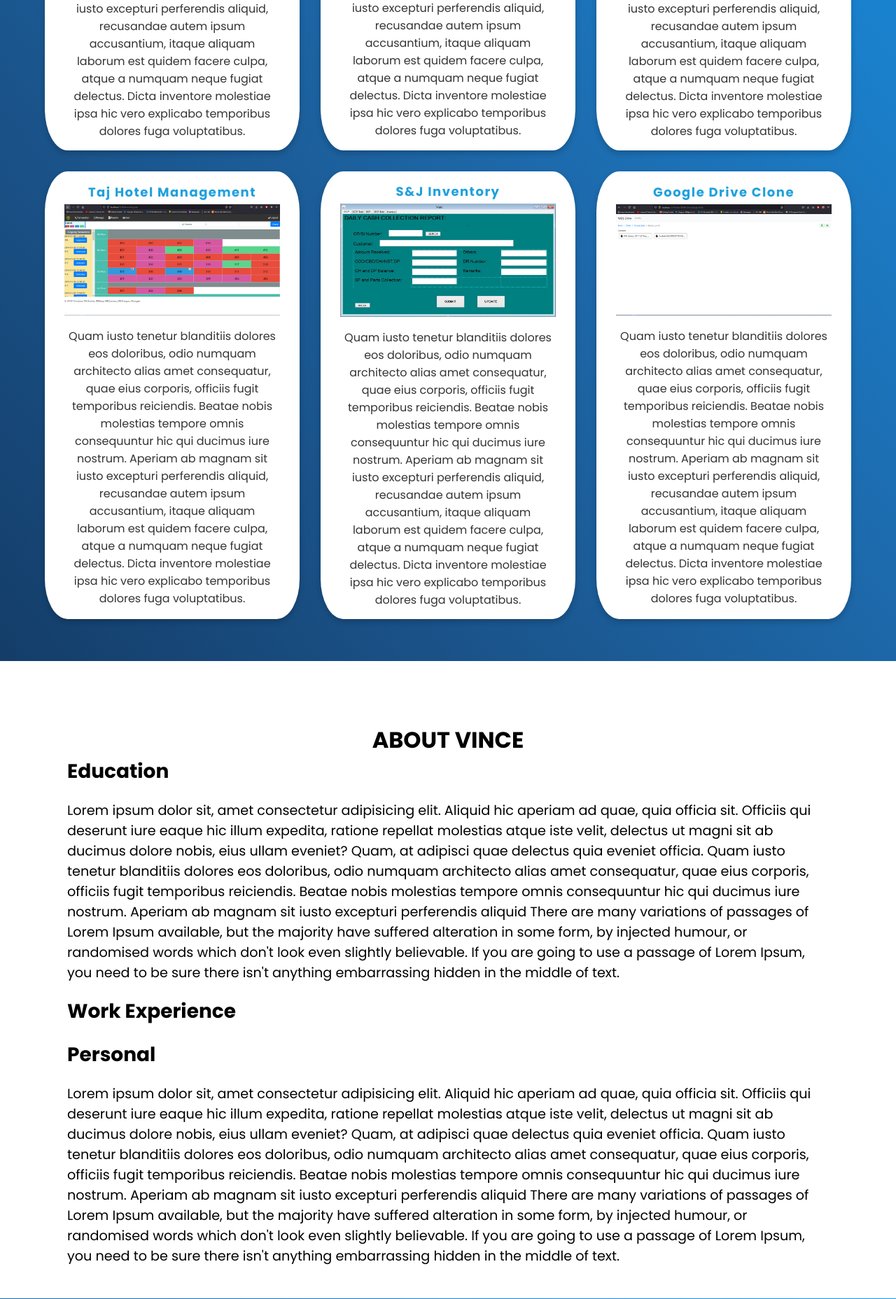
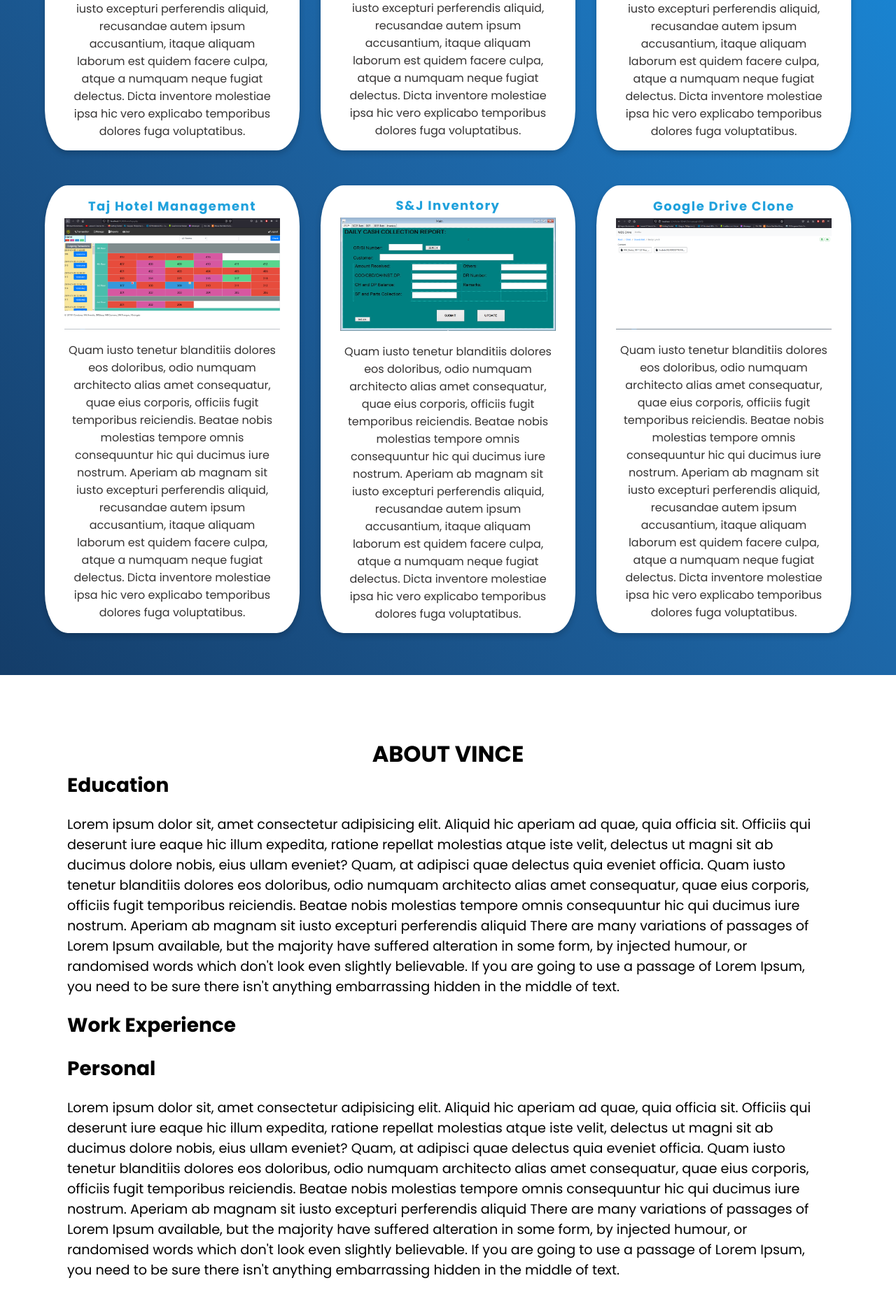
Before and after one commit to VinceMarkArnedo/VinceMarkArnedo.github.io, a PHP site: page / in a window 1280 px wide. Shown: the part 2383-4240 px from the top of the page at 70% size. Run offline with PHP 8.4, Linux system fonts and the light colour scheme.

Commit message:
Update card_style.css

```diff
--- a/css/card_style.css
+++ b/css/card_style.css
@@ -55,9 +55,10 @@ html{
 .cards{
   width: 90%;
   margin: 50px auto;
+  /* margin-bottom: 1000px; */
   display:grid;
   grid-template-columns: repeat(auto-fill, minmax(333px, 1fr));
-  grid-gap: 30px;
+  grid-gap: 50px 30px;
   justify-content: center;
   /* padding-left: 350px; */
   /* background-color: red; */
@@ -69,6 +70,7 @@ html{
 
   background-color: white;
   height: 100%;
+
   /* padding-top: 0px;
   margin-top: 0px; */
 
```
